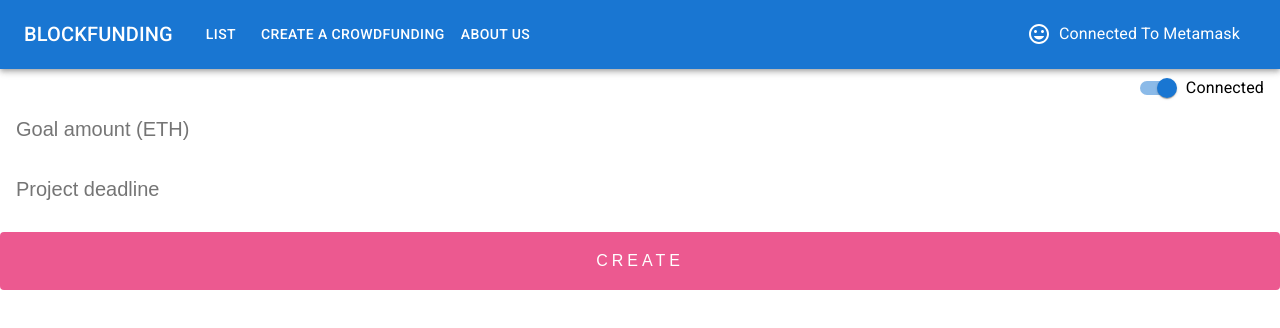
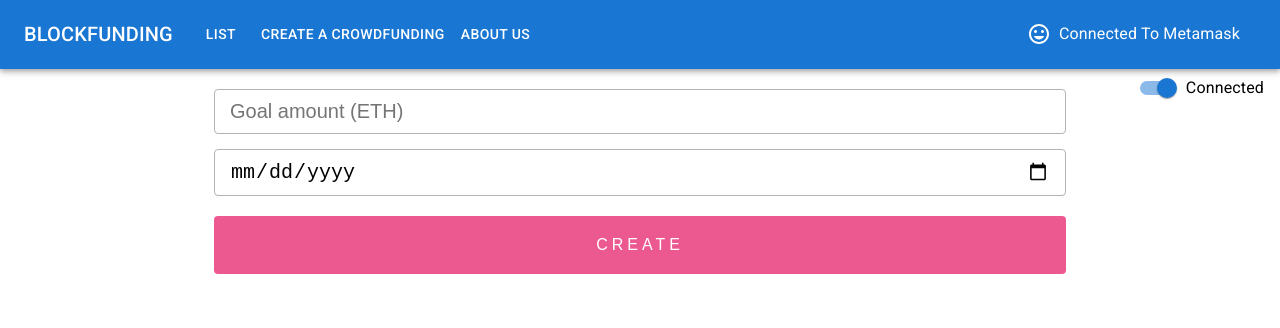
Before and after one commit to gerardcastell/blockfunding, a React (Create React App) app: page /create in a window 1280 px wide. Shown: the top 328 px of the page. Built offline with nearby package versions, Linux system fonts and the light colour scheme; what web3 would draw is missing.

Commit message:
[UPDATE] Minor improvements

```diff
--- a/src/App.css
+++ b/src/App.css
@@ -22,6 +22,8 @@ input {
   padding: 10px 15px;
   margin-bottom: 15px;
   font-size: 20px;
+  border-color: #b3b3b3;
+	border-style: solid;
 }
 
 button[type="submit"],
--- a/src/App.tsx
+++ b/src/App.tsx
@@ -8,6 +8,7 @@ import { fetchAccounts } from './utils/fetchAccounts';
 import ContractsList from './routes/ContractsList';
 import Donation from './routes/Donation';
 import Project from './routes/Project';
+import { Container } from '@mui/material';
 
 declare global {
   interface Window {
@@ -33,11 +34,13 @@ export default function App() {
     <>
       <BrowserRouter>
         <Header />
-        <Routes>
-          <Route path="/" element={<ContractsList />} />
-          <Route path="/create" element={<Project userAccount={metaMaskAccounts[0]}/>} />
-          <Route path="/:id/donate" element={<Donation userAccount={metaMaskAccounts[0]}/>} />
-        </Routes>
+        <Container maxWidth="md">
+          <Routes>
+            <Route path="/" element={<ContractsList />} />
+            <Route path="/create" element={<Project userAccount={metaMaskAccounts[0]} />} />
+            <Route path="/:id/donate" element={<Donation userAccount={metaMaskAccounts[0]} />} />
+          </Routes>
+        </Container>
       </BrowserRouter>
     </>
   );
--- a/src/components/forms/ProjectForm.tsx
+++ b/src/components/forms/ProjectForm.tsx
@@ -9,11 +9,13 @@ type Inputs = {
 };
 
 
-export default function ProjectForm({userAccount}: {userAccount: IAccount}) {
+export default function ProjectForm({ userAccount }: { userAccount: IAccount }) {
 
   const { register, handleSubmit } = useForm<Inputs>();
   const onSubmit: SubmitHandler<Inputs> = async (data) => {
     try {
+      console.log(data);
+      console.log(new Date(data.deadline).getTime());
       // await smartContract.methods.receiveMoney().send({ from: userAccount.address, value: ethToWei(data.amount) })
     } catch (error) {
       alert(error);
@@ -35,6 +37,7 @@ export default function ProjectForm({userAccount}: {userAccount: IAccount}) {
         placeholder='Project deadline'
         autoComplete='false'
         key='deadline'
+        type='date'
       />
       <button type="submit">Create</button>
     </form>
--- a/src/smartContract.ts
+++ b/src/smartContract.ts
@@ -1,8 +1,8 @@
 import Web3 from 'web3';
-import {AbiItem} from 'web3-utils';
+import { AbiItem } from 'web3-utils';
 
-const web3 = new Web3("http://localhost:8545");
-const abi : AbiItem[] = [
+const web3 = new Web3('http://localhost:8545');
+const abi: AbiItem[] = [
   {
     inputs: [],
     name: 'balanceReceived',
```
Lines whose indentation alone changed are shown as unchanged.
